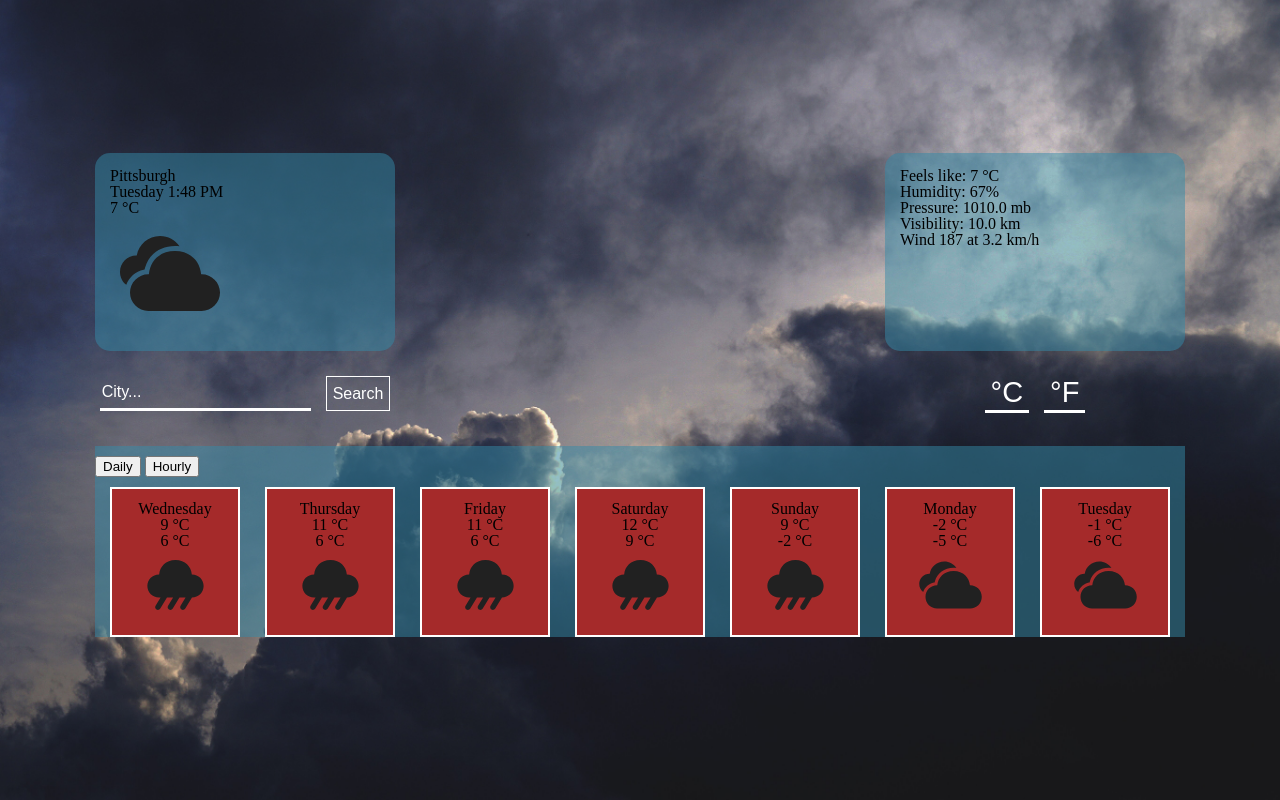
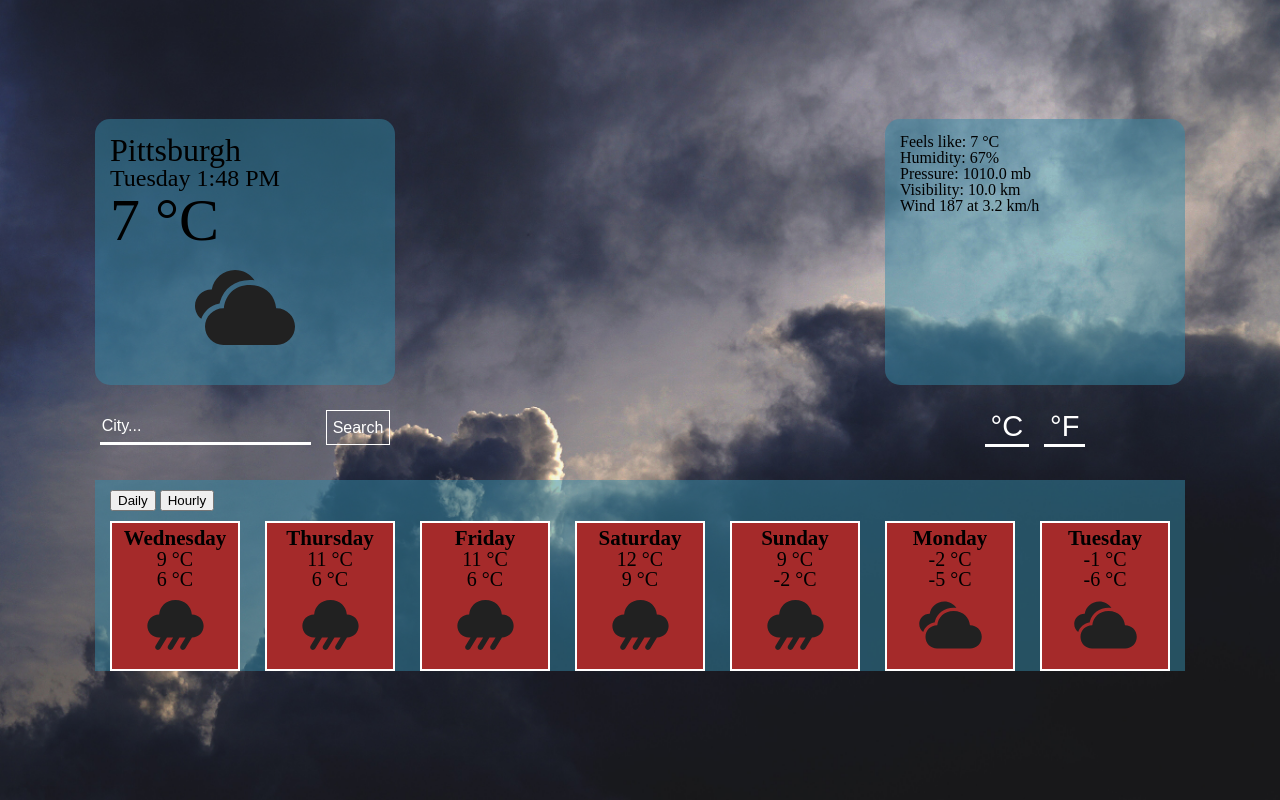
Before and after one commit to ykoziy/odin-weather-app, a plain HTML site: page index.html in a window 1280 px wide. Drawn offline with Linux system fonts and the light colour scheme.

Commit message:
More work done with styling.

```diff
--- a/style/index.css
+++ b/style/index.css
@@ -18,6 +18,14 @@ body {
   background-repeat: no-repeat;
   background-attachment: fixed;
   background-size: cover;
+}
+
+h1 {
+  font-size: 3.2rem;
+}
+
+h2 {
+  font-size: 2.4rem;
 }
 
 .container {
@@ -102,10 +110,15 @@ body {
   padding: 15px;
 }
 
-.current-weather-left img {
+.current-weather-left .w-icon {
   width: 120px;
   height: auto;
   text-align: center;
+  align-self: center;
+}
+
+#main-w-temperature {
+  font-size: 6rem;
 }
 
 .weather-forecast-container {
@@ -122,6 +135,7 @@ body {
   margin: 10px 0;
   display: flex;
   width: 100%;
+  padding: 0 15px;
 }
 
 .weather-forecast-cards {
@@ -129,7 +143,7 @@ body {
   height: 150px;
   padding: 0 15px;
   gap: 25px;
-  overflow-x: auto;
+  overflow-x: hidden;
   justify-content: space-between;
   position: relative;
   width: 100%;
@@ -147,7 +161,18 @@ body {
   flex-basis: 130px;
 }
 
-.forecast-card img {
+.forecast-card-title {
+  font-size: 2.1rem;
+  font-weight: bold;
+}
+
+.forecast-card-max-temp,
+.forecast-card-min-temp,
+.forecast-card-temp {
+  font-size: 2rem;
+}
+
+.forecast-card .w-icon {
   width: 75px;
   height: auto;
   text-align: center;
```
